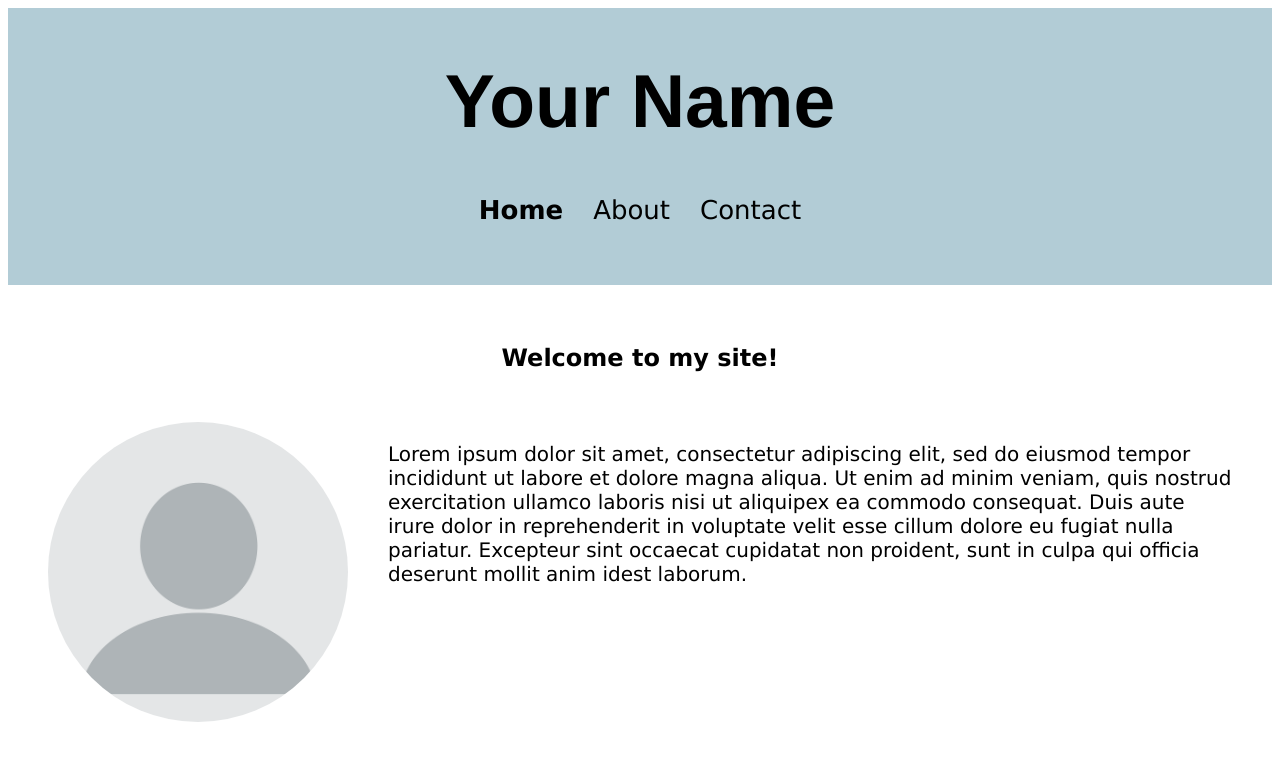
After one commit to Artists-for-Humanity/Portfolio-Website-Starter-Files, a PHP site: page / in a window 1280 px wide. The commit adds this page. Shown: the top 773 px of the page. Run offline with PHP 8.4, Linux system fonts and the light colour scheme.

Commit message:
cleaning up pages and css

```diff
--- /dev/null
+++ b/index.html
@@ -0,0 +1,43 @@
+<!DOCTYPE html>
+<html lang="en">
+
+<head>
+    <meta charset="UTF-8">
+    <meta http-equiv="X-UA-Compatible" content="IE=edge">
+    <meta name="viewport" content="width=device-width, initial-scale=1.0">
+    <title>Your Name's Portfolio</title>
+    <link rel="stylesheet" href="style.css">
+</head>
+
+<body>
+    <header class="header">
+        <h1 class="header-title">Your Name</h1>
+        <div class="nav-container">
+            <a class="nav-btn current-page" href="index.html">Home</a>
+            <a class="nav-btn" href="about.html">About</a>
+            <a class="nav-btn" href="contact.html">Contact</a>
+        </div>
+    </header>
+
+    <main>
+        <div class="home-header">
+            <h2>Welcome to my site!</h2>
+        </div>
+        <div class="home-content">
+            <div class="prof-img">
+                <img class="home-prof-img" src="images/prof-image.webp" al="an img that best represents you">
+            </div>
+            <div>
+                <p>
+                    Lorem ipsum dolor sit amet, consectetur adipiscing elit, sed do eiusmod tempor incididunt ut labore
+                    et dolore magna aliqua. Ut enim ad minim veniam, quis nostrud exercitation ullamco laboris nisi ut
+                    aliquipex ea commodo consequat. Duis aute irure dolor in reprehenderit in voluptate velit esse
+                    cillum dolore eu fugiat nulla pariatur. Excepteur sint occaecat cupidatat non proident, sunt in
+                    culpa qui officia deserunt mollit anim idest laborum.
+                </p>
+            </div>
+        </div>
+    </main>
+</body>
+
+</html>
--- a/style.css
+++ b/style.css
@@ -1,167 +1,84 @@
-*,
-*:before,
-*:after {
-    box-sizing: border-box;
+
+body {
+    font-family: Verdana, Geneva, Tahoma, sans-serif;
+    color: black;
 }
 
-@font-face {
-    font-family: "Ms Madi";
-    src: url("MsMadi-Regular.ttf");
+img {
+    max-width: 300px;
 }
 
-
-body {
-    background: linear-gradient(-90deg, #023047, #ffb703, #fb8500);
-    background-size: 500% 500%;
-    animation: gradient 15s linear infinite;
-
+main {
+    padding: 40px;
 }
 
-@keyframes gradient {
-    0% {
-        background-position: 0% 50%;
-    }
-
-    50% {
-        background-position: 100% 50%;
-    }
-
-    100% {
-        background-position: 0% 50%;
-    }
+p {
+    font-size: 20px;
 }
 
-
-img {
-    max-width: 100%;
-    height: auto;
-}
-
-/*
-    1. Only use classes. Don't use IDs or HTML selectors.
-    2. Only select things with one class. Don't use inheritance selectors.
-*/
-
 .header {
-
     display: flex;
     flex-direction: column;
-    justify-items: center;
     align-items: center;
-    height: 200px;
-    padding-left: 550px;
-    padding-right: 550px;
-    margin-bottom: 150px;
-
+    padding-bottom: 60px;
+    background-color: rgb(178, 204, 214);
 }
 
 .header-title {
-    font-family: 'Courier New', Courier, monospace;
-    color: #1F2232;
+    font-family:'Franklin Gothic Medium', 'Arial Narrow', Arial, sans-serif;
     font-size: 75px;
-
 }
 
-
-
-.header-content {
-    display: flexbox;
-
-
+.nav-container {
+    display: flex;
+    gap: 30px;
 }
 
-.home-content {
-    max-width: 1250px;
-    margin: auto;
-    display: flex;
-    flex-direction: row;
-    justify-content: space-evenly;
-    justify-items: center;
-
-
-}
-
-.btn-container {
-    width: 500px;
-    display: flex;
-    flex-direction: row;
-    justify-content: space-around;
-
-}
-
-.btn {
-    align-items: center;
-    width: 100px;
-    height: 50px;
-    font-family: Verdana, Geneva, Tahoma, sans-serif;
+.nav-btn {
     font-size: 26px;
-    color: #1F2232;
+    color: black;
     text-decoration: none;
-
 }
 
 .btn:hover {
     color: pink;
 }
 
-.about-content {
-
-    display: flex;
-    flex-direction: column;
-    justify-content: space-around;
-    justify-items: center;
-    width: 1250px;
-    margin-left: 250px;
-
-
+.current-page {
+    font-weight: bold;
 }
 
-.prof-img {
+/* HOME */
+.home-content {
+    display: flex;
+    gap: 40px;
+}
 
-    width: auto;
-    height: 350px;
-    margin-bottom: 500px;
+.home-header {
+    text-align: center;
+    margin-bottom: 50px;
+}
+
+.home-prof-img {
     border-radius: 50%;
 }
 
-.intro-text {
-    max-width: 500px;
-    font-family: 'Courier New', Courier, monospace;
-    font-size: 20px;
+/* ABOUT */
 
+.about-header {
+    text-align: center;
+    margin-bottom: 50px;
 }
 
-.about-btn {
-
-    width: 450px;
+.about-content-row {
+    display: flex;
+    gap: 30px;
+    margin-bottom: 50px;
 }
 
-p {
-    width: 450px;
-}
-
-.about-btn:hover {
-    opacity: 25%;
-
-}
-
-.content-row {
-    display: flex;
-    flex-direction: row;
-    justify-content: space-evenly;
-    margin-bottom: 100px;
-}
+/* CONTACT */
 
 .contact-info {
-    max-width: 1250px;
-    margin: auto;
-    margin-top: 200px;
-    font-family: 'Courier New', Courier, monospace;
     font-size: 25px;
-    color: white;
-    display: flex;
-    flex-direction: column;
-    justify-items: center;
-    align-items: center;
-
+    text-align: center;
 }
```
Also changed, not shown: about.html (added, +62 -0 lines), contact.html (added, +35 -0 lines), myPage.html (deleted, +0 -39 lines), website_about.html (deleted, +0 -85 lines), website_contact.html (deleted, +0 -38 lines), website_home.html (deleted, +0 -46 lines), images/prof-image.webp (added), package-lock.json (deleted).
